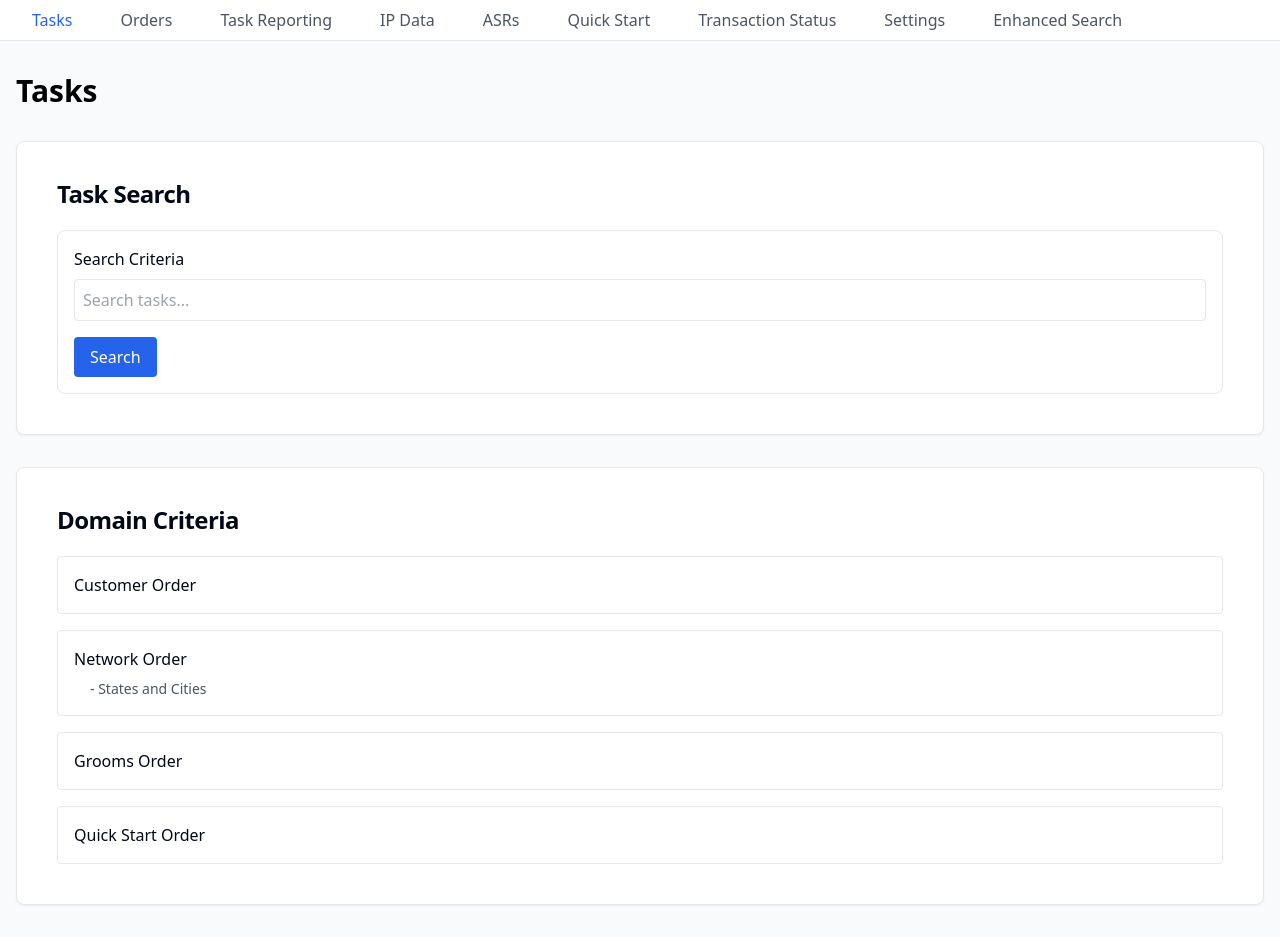
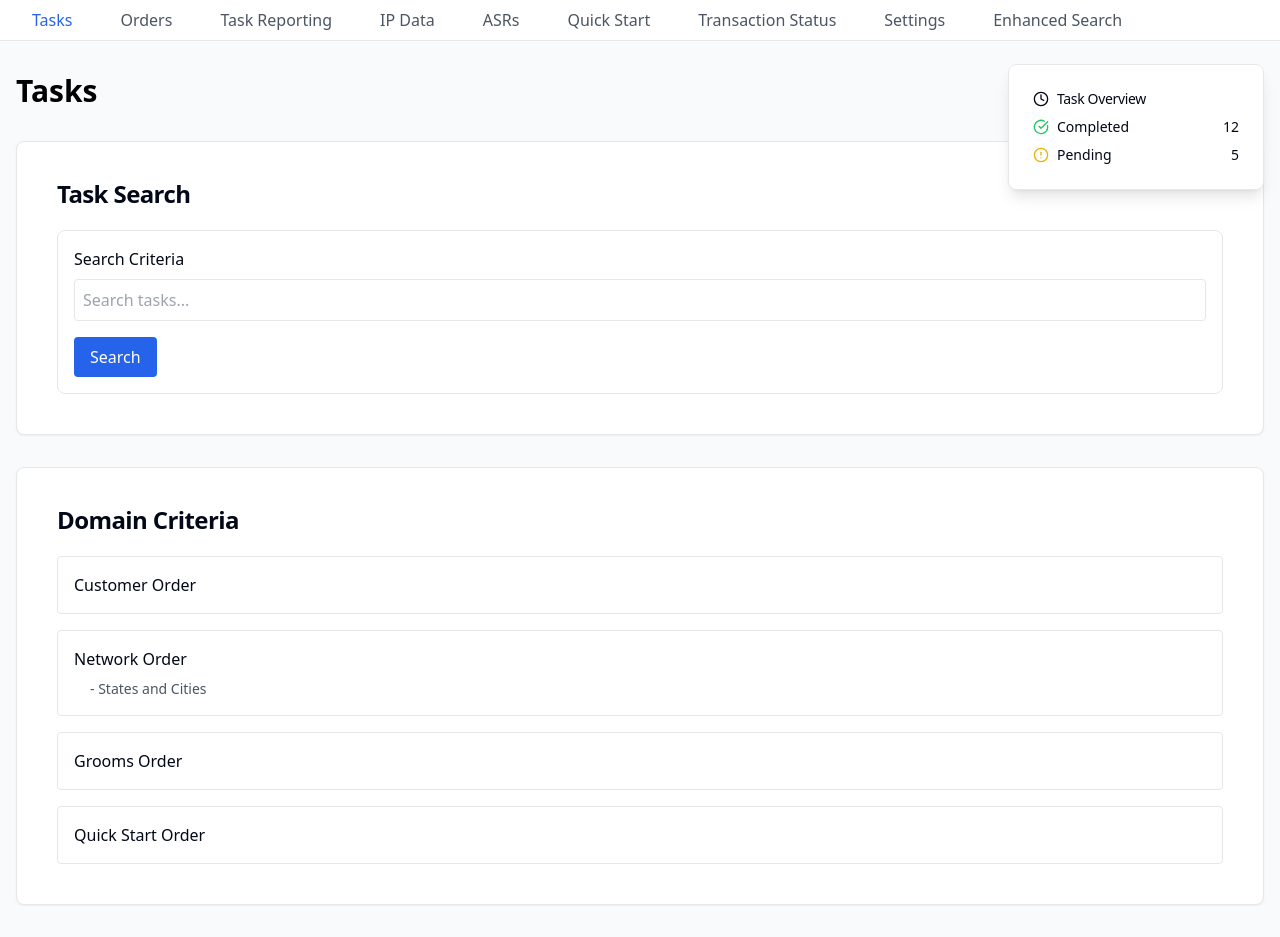
Before and after one commit to SURYASTIC/api-discovery-dash, a React (Vite) app: page / in a window 1280 px wide. Built offline with nearby package versions, Linux system fonts and the light colour scheme.

Commit message:
Add task section to pages
Implement a task section that appears in the top right corner below the navigation bar on all pages.
[skip gpt_engineer]

```diff
--- a/src/App.tsx
+++ b/src/App.tsx
@@ -3,6 +3,7 @@ import { Toaster as Sonner } from "@/components/ui/sonner";
 import { TooltipProvider } from "@/components/ui/tooltip";
 import { QueryClient, QueryClientProvider } from "@tanstack/react-query";
 import { BrowserRouter, Routes, Route } from "react-router-dom";
+import { TaskSection } from "./components/TaskSection";
 import Index from "./pages/Index";
 
 const queryClient = new QueryClient();
@@ -13,6 +14,7 @@ const App = () => (
       <Toaster />
       <Sonner position="top-right" />
       <BrowserRouter>
+        <TaskSection />
         <Routes>
           <Route path="/" element={<Index />} />
           <Route path="*" element={<Index />} />
--- /dev/null
+++ b/src/components/TaskSection.tsx
@@ -0,0 +1,34 @@
+import React from 'react';
+import { Clock, CheckCircle, AlertCircle } from 'lucide-react';
+import { Card, CardContent, CardHeader, CardTitle } from '@/components/ui/card';
+
+export const TaskSection = () => {
+  return (
+    <div className="fixed top-16 right-4 z-40 w-64">
+      <Card className="bg-white shadow-lg border border-gray-200">
+        <CardHeader className="pb-2">
+          <CardTitle className="text-sm font-medium flex items-center gap-2">
+            <Clock className="w-4 h-4" />
+            Task Overview
+          </CardTitle>
+        </CardHeader>
+        <CardContent className="space-y-2">
+          <div className="flex items-center justify-between text-sm">
+            <div className="flex items-center gap-2">
+              <CheckCircle className="w-4 h-4 text-green-500" />
+              <span>Completed</span>
+            </div>
+            <span className="font-medium">12</span>
+          </div>
+          <div className="flex items-center justify-between text-sm">
+            <div className="flex items-center gap-2">
+              <AlertCircle className="w-4 h-4 text-yellow-500" />
+              <span>Pending</span>
+            </div>
+            <span className="font-medium">5</span>
+          </div>
+        </CardContent>
+      </Card>
+    </div>
+  );
+};
```
